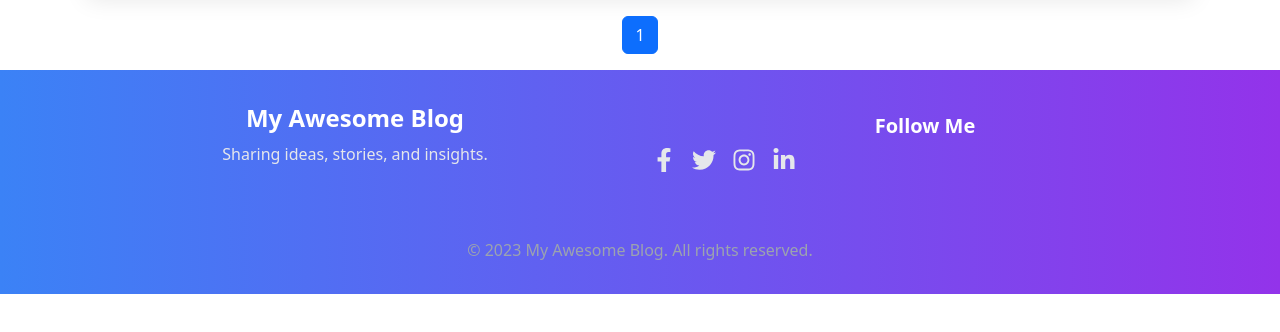
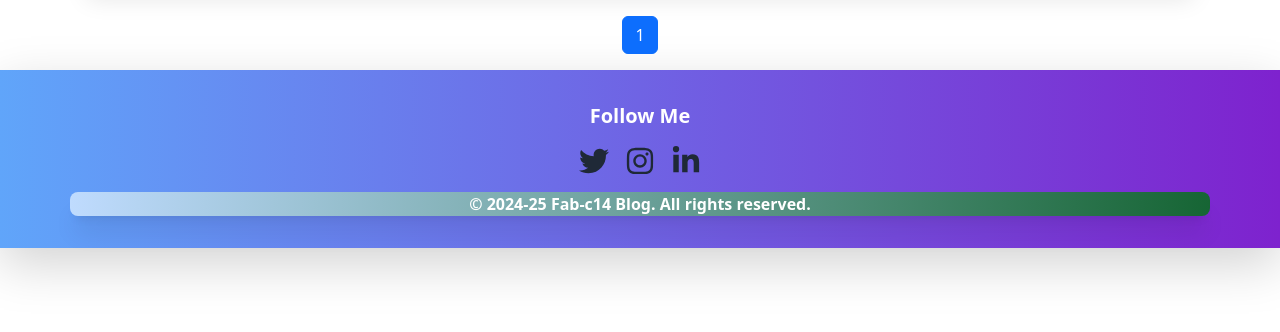
Before and after one commit to fab-c14/FabsBlog, a React (Vite) app in the folder blog-frontend/: page / in a window 1280 px wide. Shown: the part 232-564 px from the top of the page. Built offline with nearby package versions, Linux system fonts and the light colour scheme; no server answers.

Commit message:
footer updates

```diff
--- a/blog-frontend/src/Components/Footer.jsx
+++ b/blog-frontend/src/Components/Footer.jsx
@@ -1,30 +1,26 @@
 import React from 'react';
-import { Container, Row, Col } from 'react-bootstrap';
+import { Container, Row, Col,TabContainer } from 'react-bootstrap';
 import { FaFacebookF, FaTwitter, FaInstagram, FaLinkedinIn } from 'react-icons/fa';
 
 
 const Footer = () => {
   return (
-    <footer className="bg-gradient-to-r from-blue-500 to-purple-600 text-white py-8 footer">
-      <Container>
-        <Row className="flex flex-wrap justify-between items-center">
-          <Col xs={12} md={6} className="text-center md:text-left mb-4 md:mb-0">
-            <h2 className="text-2xl font-bold mb-2">My Awesome Blog</h2>
-            <p className="text-gray-200">Sharing ideas, stories, and insights.</p>
-          </Col>
-          <Col xs={12} md={6} className="text-center mb-4 md:mb-0">
+  <footer className=" bg-gradient-to-r from-blue-400 to-purple-700 text-white py-8 footer center shadow-lg">
+    <Container className=' '>
+        <Row>
+          <Col lg={12} md={6} sm={3} className="text-center">
             <h2 className="text-xl font-bold mb-2">Follow Me</h2>
-            <div className="flex justify-center md:justify-start space-x-4">
-              <a href="#" className="text-gray-200 hover:text-white"><FaFacebookF size={24} /></a>
-              <a href="#" className="text-gray-200 hover:text-white"><FaTwitter size={24} /></a>
-              <a href="#" className="text-gray-200 hover:text-white"><FaInstagram size={24} /></a>
-              <a href="#" className="text-gray-200 hover:text-white"><FaLinkedinIn size={24} /></a>
+            <div className="flex justify-center space-x-4 mt-3">
+              <a href="#" className="text-gray-800 hover:text-red-200"><FaTwitter size={30} /></a>
+              <a href="#" className="text-gray-800 hover:text-red-200"><FaInstagram size={30} /></a>
+              <a href="#" className="text-gray-800 hover:text-red-200"><FaLinkedinIn size={30} /></a>
             </div>
           </Col>
+          <div className="mt-8 text-center bg-gradient-to-l from-green-800 to-blue-200 font-bold mt-3 shadow-xl rounded-lg">
+          &copy; 2024-25 Fab-c14 Blog. All rights reserved.
+          </div>
         </Row>
-        <div className="mt-8 text-center text-gray-400">
-          &copy; 2023 My Awesome Blog. All rights reserved.
-        </div>
+
       </Container>
     </footer>
   );
```
